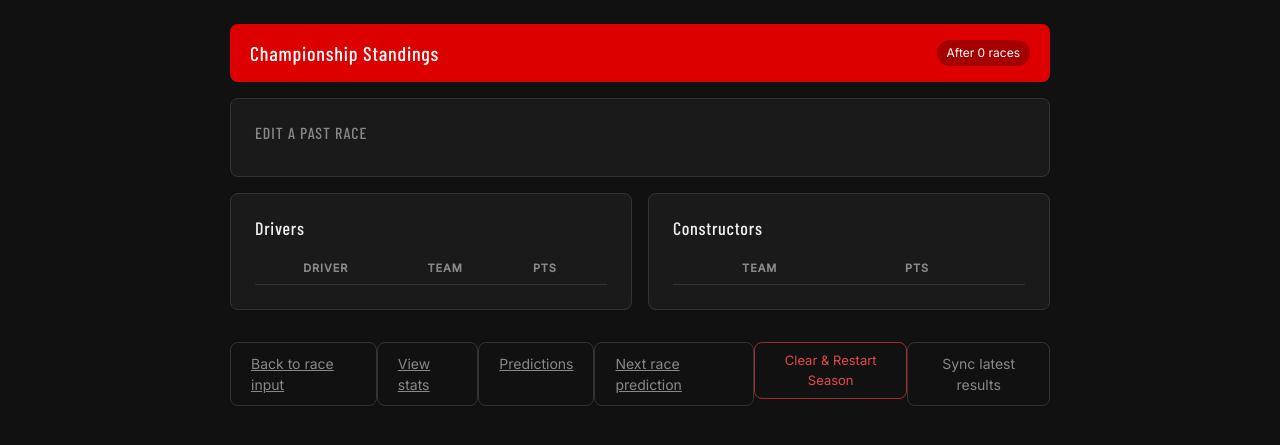
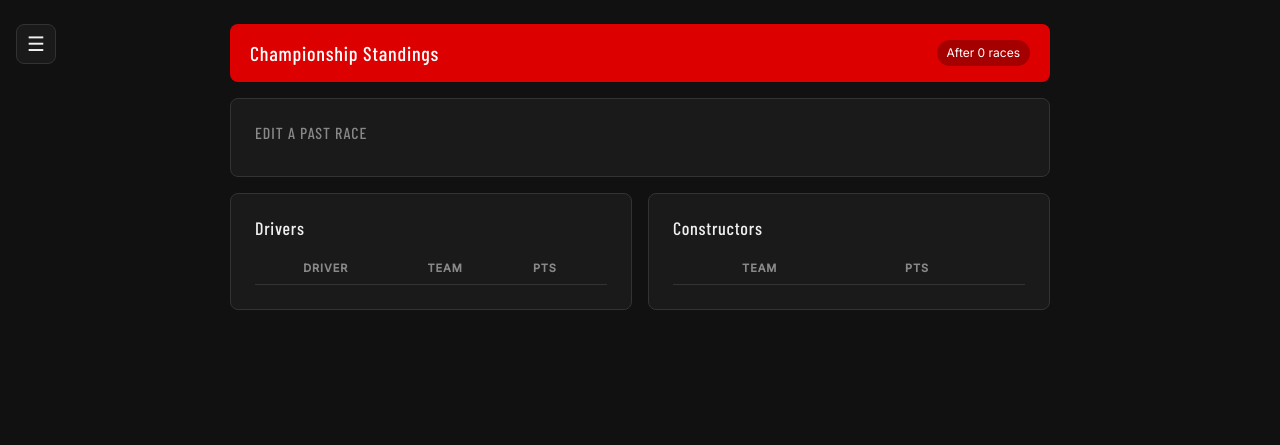
Before and after one commit to Rishab-rt/F1-Championship-Calculator, a Flask app: page /standings in a window 1280 px wide. Shown: the top 445 px of the page. Run offline with Flask 3, Linux system fonts and the light colour scheme; lists and menus that the app fills with data are empty.

Commit message:
Added hamburger navbar

```diff
--- a/app.py
+++ b/app.py
@@ -451,7 +451,8 @@ def predictions():
         drivers=sorted_drivers,
         projected_standings=projected_standings,
         remaining_races=remaining_races,
-        current_race_index=current_race_index
+        current_race_index=current_race_index,
+        driver_teams={d.name: d.team for d in sorted_drivers}
     )
 
 @app.route("/raceprediction")
--- a/static/f1.css
+++ b/static/f1.css
@@ -423,3 +423,93 @@
   font-family: 'Inter', sans-serif;
   font-weight: 500;
 }
+
+.navbar {
+  position: fixed;
+  top: 16px;
+  left: 16px;
+  z-index: 1000;
+}
+
+.hamburger {
+  background: var(--f1-surface);
+  border: 0.5px solid var(--f1-border);
+  color: var(--f1-text);
+  font-size: 20px;
+  width: 40px;
+  height: 40px;
+  border-radius: 8px;
+  cursor: pointer;
+  display: flex;
+  align-items: center;
+  justify-content: center;
+}
+
+.nav-menu {
+  position: fixed;
+  top: 0;
+  left: -280px;
+  width: 260px;
+  height: 100vh;
+  background: var(--f1-surface);
+  border-right: 0.5px solid var(--f1-border);
+  z-index: 1001;
+  transition: left 0.3s ease;
+  padding: 20px;
+  display: flex;
+  flex-direction: column;
+  gap: 4px;
+}
+
+.nav-menu.open {
+  left: 0;
+}
+
+.nav-menu-header {
+  display: flex;
+  justify-content: space-between;
+  align-items: center;
+  margin-bottom: 20px;
+  font-family: 'Barlow Condensed', sans-serif;
+  font-size: 18px;
+  color: var(--f1-text);
+}
+
+.nav-close {
+  background: transparent;
+  border: none;
+  color: var(--f1-muted);
+  font-size: 18px;
+  cursor: pointer;
+}
+
+.nav-item {
+  display: block;
+  padding: 12px 16px;
+  color: var(--f1-muted);
+  text-decoration: none;
+  border-radius: 8px;
+  font-size: 14px;
+  font-family: 'Inter', sans-serif;
+  transition: background 0.15s ease, color 0.15s ease;
+}
+
+.nav-item:hover {
+  background: var(--f1-card);
+  color: var(--f1-text);
+}
+
+.nav-overlay {
+  display: none;
+  position: fixed;
+  top: 0;
+  left: 0;
+  width: 100vw;
+  height: 100vh;
+  background: rgba(0,0,0,0.5);
+  z-index: 1000;
+}
+
+.nav-overlay.open {
+  display: block;
+}
--- a/templates/edit_race.html
+++ b/templates/edit_race.html
@@ -9,6 +9,7 @@
     <link rel="stylesheet" href="{{ url_for('static', filename='f1.css') }}">
 </head>
 <body>
+{% include 'navbar.html' %}
 <div class="f1-container">
 
     <div class="f1-header">
@@ -65,9 +66,7 @@
 
     </div>
 
-    <div style="margin-top: 16px;">
-        <a href="/standings" class="btn-ghost-f1">Back to standings</a>
-    </div>
+
 
 </div>
 
--- /dev/null
+++ b/templates/navbar.html
@@ -0,0 +1,36 @@
+<div class="navbar">
+    <button class="hamburger" onclick="toggleMenu()">☰</button>
+</div>
+
+<div class="nav-menu" id="navMenu">
+    <div class="nav-menu-header">
+        <span>Menu</span>
+        <button class="nav-close" onclick="toggleMenu()">✕</button>
+    </div>
+    <a href="/" class="nav-item">🏁 Race Input</a>
+    <a href="/standings" class="nav-item">📊 Standings</a>
+    <a href="/stats" class="nav-item">📈 Stats</a>
+    <a href="/predictions" class="nav-item">🔮 Season Prediction</a>
+    <a href="/raceprediction" class="nav-item">🏎️ Race Prediction</a>
+    <div style="margin-top: auto; padding-top: 20px; border-top: 0.5px solid var(--f1-border);">
+        <form action="/sync" method="POST">
+            <button type="submit" class="nav-item" style="width: 100%; text-align: left; cursor: pointer; background: transparent; border: none;">
+                🔄 Sync Latest Results
+            </button>
+        </form>
+        <form action="/reset-season" method="POST" onsubmit="return confirm('Are you sure you want to completely wipe all standings and restart the 2026 season?');">
+            <button type="submit" class="nav-item" style="width: 100%; text-align: left; cursor: pointer; background: transparent; border: none; color: #E24B4A;">
+                ⚠️ Clear & Restart Season
+            </button>
+        </form>
+    </div>
+</div>
+
+<div class="nav-overlay" id="navOverlay" onclick="toggleMenu()"></div>
+
+<script>
+function toggleMenu() {
+    document.getElementById('navMenu').classList.toggle('open');
+    document.getElementById('navOverlay').classList.toggle('open');
+}
+</script>
--- a/templates/predictions.html
+++ b/templates/predictions.html
@@ -9,6 +9,7 @@
     <link rel="stylesheet" href="{{ url_for('static', filename='f1.css') }}">
 </head>
 <body>
+{% include 'navbar.html' %}
 <div class="f1-container">
 
     <div class="f1-header">
@@ -52,6 +53,7 @@
                 <tr>
                     <th></th>
                     <th>Driver</th>
+                    <th>Team</th>
                     <th>Projected Pts</th>
                 </tr>
             </thead>
@@ -61,6 +63,7 @@
                     <tr>
                         <td class="pos-cell">{{ loop.index }}</td>
                         <td class="driver-cell">{{ driver_name }}</td>
+                        <td><span class="team-pill team-{{ driver_teams[driver_name] | lower | replace(' ', '') }}">{{ driver_teams[driver_name] }}</span></td>
                         <td class="pts-cell">{{ projected_pts | int }}</td>
                     </tr>
                     {% endif %}
@@ -72,7 +75,6 @@
 
 
     <div style="display: flex; gap: 8px; margin-top: 16px;">
-        <a href="/standings" class="btn-ghost-f1">Back to standings</a>
         <a href="/predictions" class="btn-papaya-f1" style="text-decoration: none; padding: 10px 20px; border-radius: 8px;">Run again</a>
     </div>
 
--- a/templates/raceprediction.html
+++ b/templates/raceprediction.html
@@ -9,7 +9,8 @@
     <link rel="stylesheet" href="{{ url_for('static', filename='f1.css') }}">
 </head>
 <body>
-<div class="f1-container">
+{% include 'navbar.html' %}
+    <div class="f1-container">
 
     <div class="f1-header">
         <h1>Race Prediction</h1>
@@ -58,7 +59,6 @@
     </div>
 
     <div style="display: flex; gap: 8px; margin-top: 16px;">
-        <a href="/standings" class="btn-ghost-f1">Back to standings</a>
         <a href="/raceprediction" class="btn-papaya-f1" style="text-decoration: none; padding: 10px 20px; border-radius: 8px;">Run again</a>
     </div>
 
--- a/templates/standings.html
+++ b/templates/standings.html
@@ -9,6 +9,7 @@
     <link rel="stylesheet" href="{{ url_for('static', filename='f1.css') }}">
 </head>
 <body>
+{% include 'navbar.html' %}
     <div class="f1-container">
 
         <div class="f1-header">
@@ -86,20 +87,6 @@
 
         </div>
 
-        <div style="display: flex; justify-content: space-between; margin-top: 16px;">
-            <a href="/" class="btn-ghost-f1">Back to race input</a>
-            <a href="/stats" class="btn-ghost-f1">View stats</a>
-            <a href="/predictions" class="btn-ghost-f1">Predictions</a>
-            <a href="/raceprediction" class="btn-ghost-f1">Next race prediction</a>
-            <form action="/reset-season" method="POST" onsubmit="return confirm('Are you sure you want to completely wipe all standings and restart the 2026 season?');">
-                <button type="submit" class="btn-danger-f1">Clear & Restart Season</button>
-            </form>
-
-            <form action="/sync" method="POST">
-                <button type="submit" class="btn-ghost-f1">Sync latest results</button>
-            </form>
-        </div>
-
     </div>
     </body>
     </html>
--- a/templates/stats.html
+++ b/templates/stats.html
@@ -9,6 +9,7 @@
     <link rel="stylesheet" href="{{ url_for('static', filename='f1.css') }}">
 </head>
 <body>
+{% include 'navbar.html' %}
 <div class="f1-container">
 
     <div class="f1-header">
@@ -23,9 +24,6 @@
         </div>
     </div>
 
-    <div style="margin-top: 16px;">
-        <a href="/standings" class="btn-ghost-f1">Back to standings</a>
-    </div>
 
 </div>
 <script src="https://cdn.jsdelivr.net/npm/chart.js"></script>
```
Also changed, not shown: templates/index.html (+1 -6 lines).
